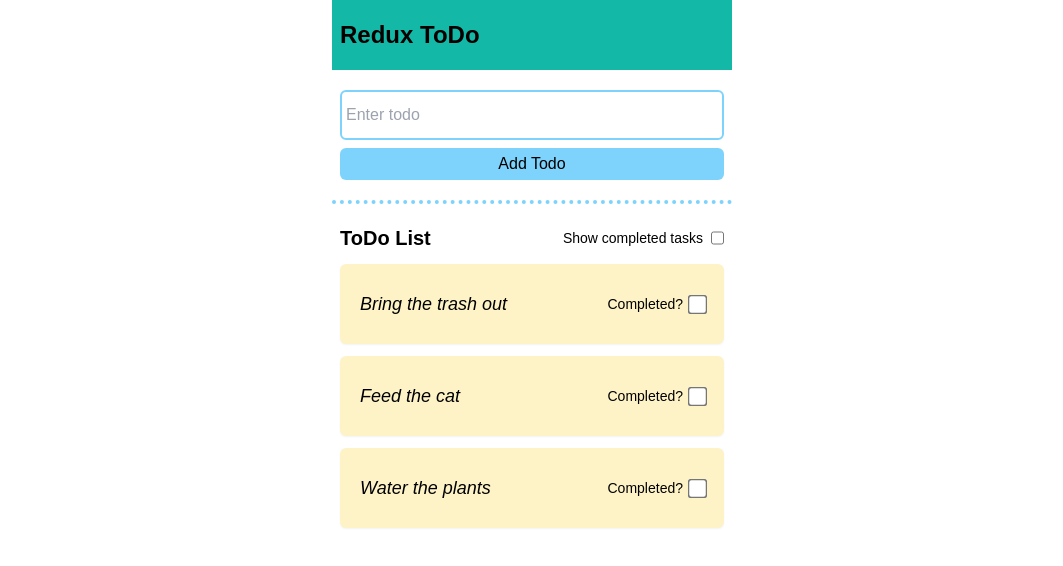
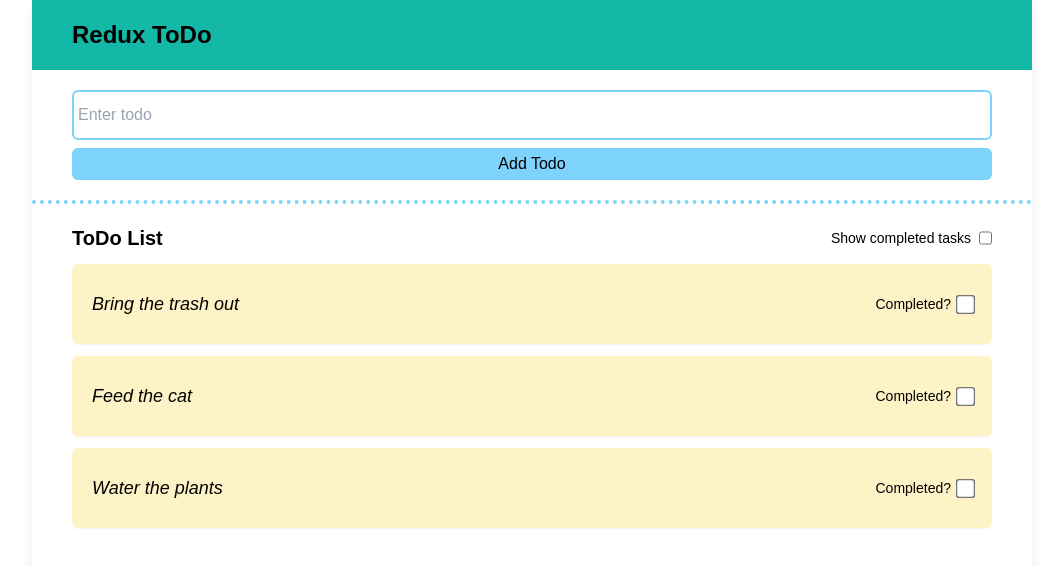
Before and after one commit to chocolateflight/redux-todo-list, a React (Create React App) app: page / in a window 1280 px wide. Shown: the top 566 px of the page, without its empty margins (108-1171 px from the left). Built offline with nearby package versions, Linux system fonts and the light colour scheme.

Commit message:
responsive static design

```diff
--- a/src/App.js
+++ b/src/App.js
@@ -15,8 +15,8 @@ function App() {
   }, [todoItems]);
 
   return (
-    <div className='h-screen flex flex-col items-center '>
-      <div className='max-w-[400px] w-full flex flex-col items-center'>
+    <div className='h-screen flex flex-col items-center'>
+      <div className='max-w-[400px] w-full flex flex-col items-center md:max-w-[700px] md:shadow-lg md:h-full lg:max-w-[1000px]'>
         <Header />
         <NewToDo />
         <ToDoList />
--- a/src/components/Header.js
+++ b/src/components/Header.js
@@ -1,6 +1,6 @@
 const Header = () => {
   return (
-    <header className='w-full h-[70px] bg-teal-500 flex items-center mb-5 p-2'>
+    <header className='w-full h-[70px] bg-teal-500 flex items-center mb-5 p-2 md:px-10'>
       <h1 className='font-bold text-2xl'>Redux ToDo</h1>
     </header>
   );
--- a/src/components/NewToDo.js
+++ b/src/components/NewToDo.js
@@ -1,6 +1,6 @@
 const NewToDo = () => {
   return (
-    <form className='flex flex-col justify-center items-start gap-y-2 w-full px-2 mb-5 border-b-4 border-sky-300 pb-5 border-dotted'>
+    <form className='flex flex-col justify-center items-start gap-y-2 w-full px-2 mb-5 border-b-4 border-sky-300 pb-5 border-dotted md:px-10'>
       <input
         className='w-full border-2 border-sky-300 p-1 rounded-md h-[50px]'
         type='text'
--- a/src/components/ToDoList.js
+++ b/src/components/ToDoList.js
@@ -7,14 +7,14 @@ const ToDoList = () => {
 
   if (amount === 0) {
     return (
-      <section>
+      <section className='w-full px-2 md:px-10'>
         <h2 className='font-bold text-xl'>You currently have no active ToDos</h2>
       </section>
     );
   }
 
   return (
-    <section className='w-full px-2'>
+    <section className='w-full px-2 md:px-10'>
       <div className='title flex justify-between items-center'>
         <h2 className='font-bold text-xl'>ToDo List</h2>
         <form className='flex'>
```
